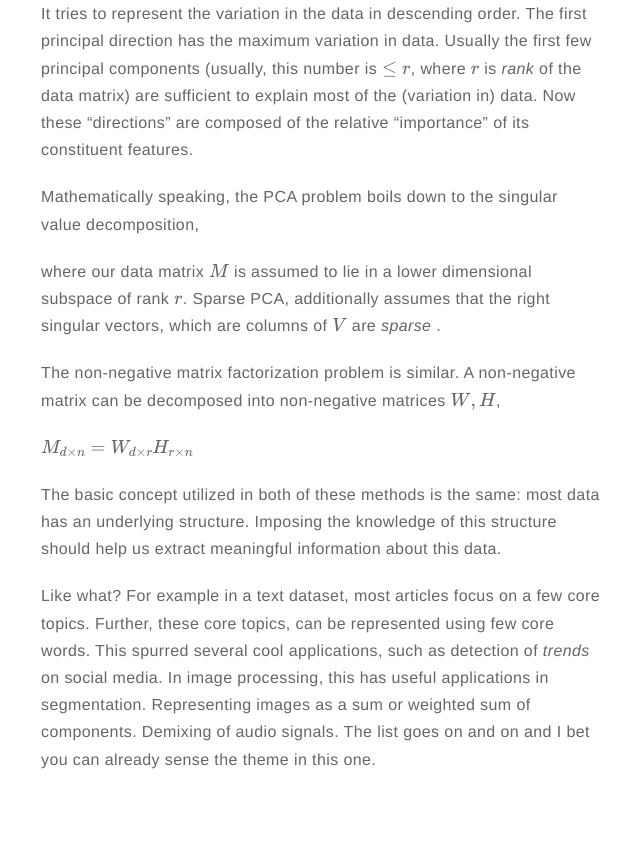
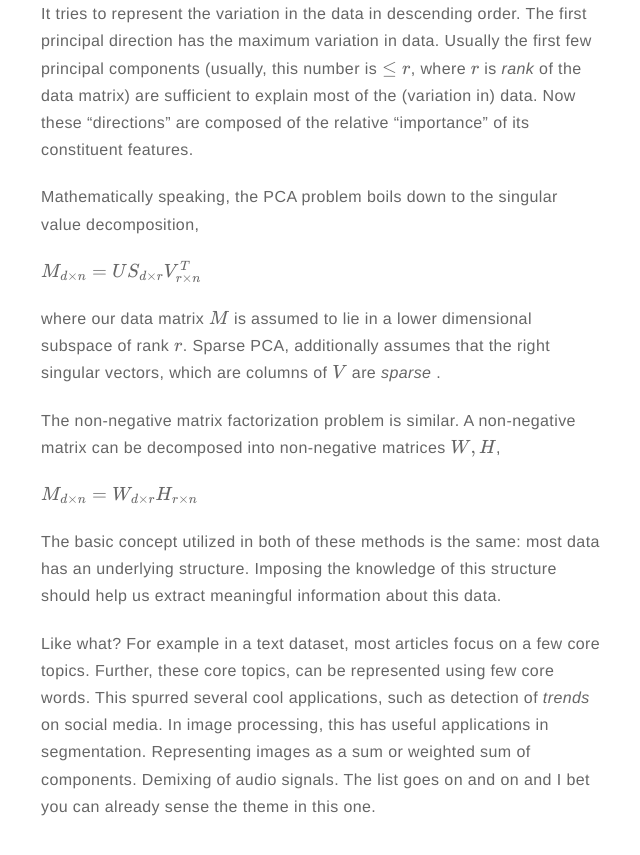
Before and after one commit to GauriJagatap/GauriJagatap.github.io, a Jekyll site: the page built from _posts/2017-05-05-how-interpretable-is-data.markdown, in a window 1280 px wide and 900 px high, scrolled down 887 px. Shown: the top 855 px of the window, without its empty margins (319-959 px from the left). Built offline with Jekyll 4.4.1, drawn with Linux system fonts in a browser that asks for light colours; formulas are drawn with MathJax 3; a script that is not in the unit is left out; comment, search, counter and statistics services are not loaded.

Commit message:
blog latex

```diff
--- a/_posts/2017-05-05-how-interpretable-is-data.markdown
+++ b/_posts/2017-05-05-how-interpretable-is-data.markdown
@@ -26,6 +26,8 @@ Those familiar with machine learning will automatically recognize this problem f
 
 Mathematically speaking, the PCA problem boils down to the singular value decomposition,
 
+$M_{d \times n} = US_{d \times r} V^T_{r \times n}$
+
 where our data matrix $M$ is assumed to lie in a lower dimensional subspace of rank $r$. Sparse PCA, additionally assumes that the right singular vectors, which are columns of $V$ are _sparse_ .
 
 The non-negative matrix factorization problem is similar. A non-negative matrix can be decomposed into non-negative matrices $W,H$,
```
